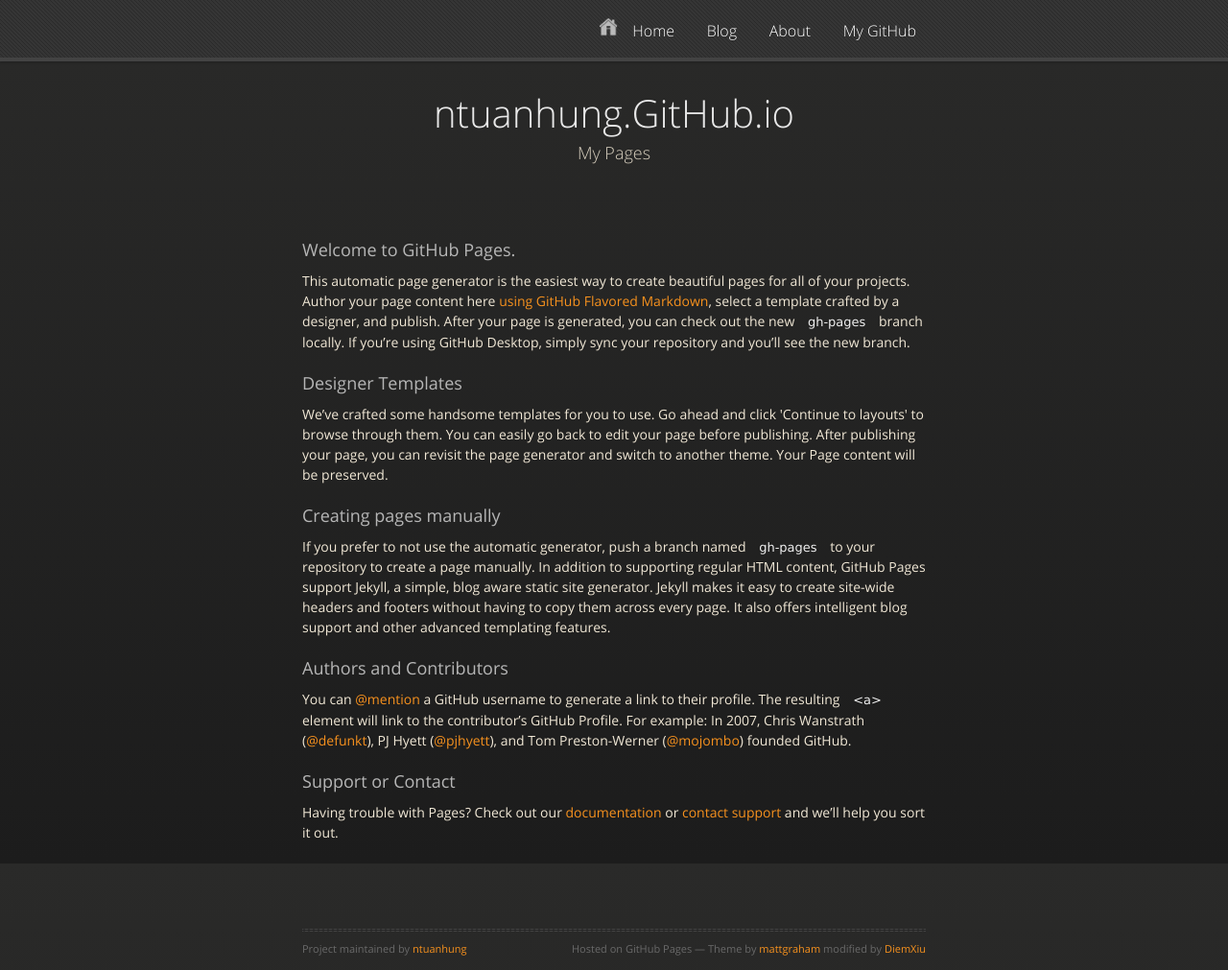
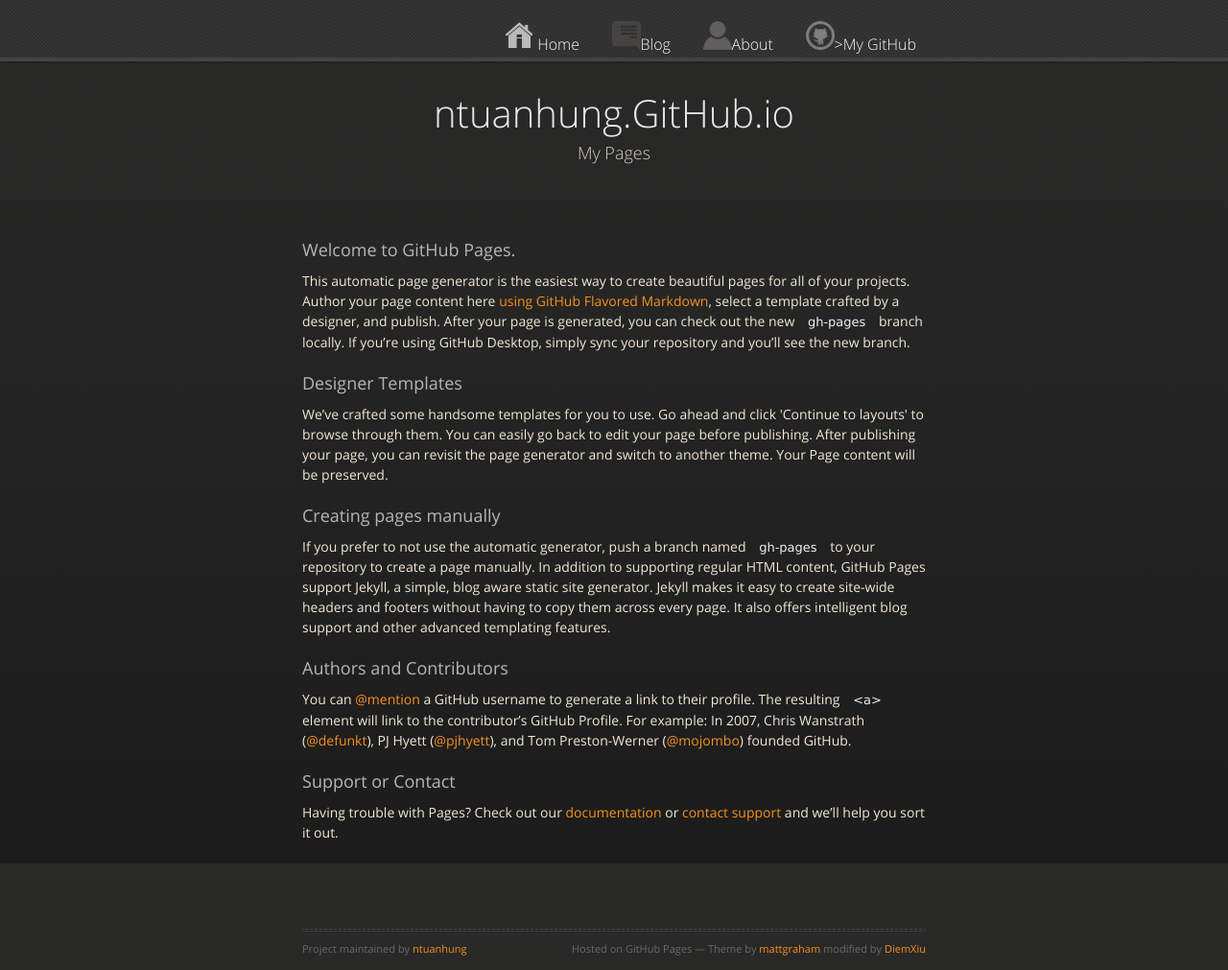
Before and after one commit to ntuanhung/ntuanhung.github.io, a Jekyll site: the page built from index.html, in a window 1280 px wide and 1011 px high. Shown: the whole window at 96% size. Built offline with Jekyll 4.4.1, drawn with Linux system fonts in a browser that asks for light colours; nearby versions of some CDN libraries.

Commit message:
Update default.html

```diff
--- a/_layouts/default.html
+++ b/_layouts/default.html
@@ -24,10 +24,10 @@
       <div class="wrapper">
 	<div id="header">
         <nav>
-       	  <li><img src="/images/menu/ico_home.png" width="20" alt="Home"><a href="/">Home</a></li>
-       	  <li><a href="/blog">Blog</a></li>
-	  <li><a href="/about">About</a></li>
-          <li><a href="https://github.com/ntuanhung">My GitHub</a></li>
+       	  <li><a href="/"><img src="/images/menu/ico_home.png" width="30" alt="Home"> <span>Home</span></a></li>
+       	  <li><a href="/blog"><img src="/images/menu/ico-blog.png" width="30" alt="Blog"><span></span>Blog</span></a></li>
+	  <li><a href="/about"><img src="/images/menu/ico-about-me.png" width="30" alt="About"><span>Abou</span>t</a></li>
+          <li><a href="https://github.com/ntuanhung"><img src="/images/menu/ico-github.png" width="30" alt="Github"><span>>My GitHub</span</a></li>
         </nav>
       </div><!-- end header -->
       <section>
```
